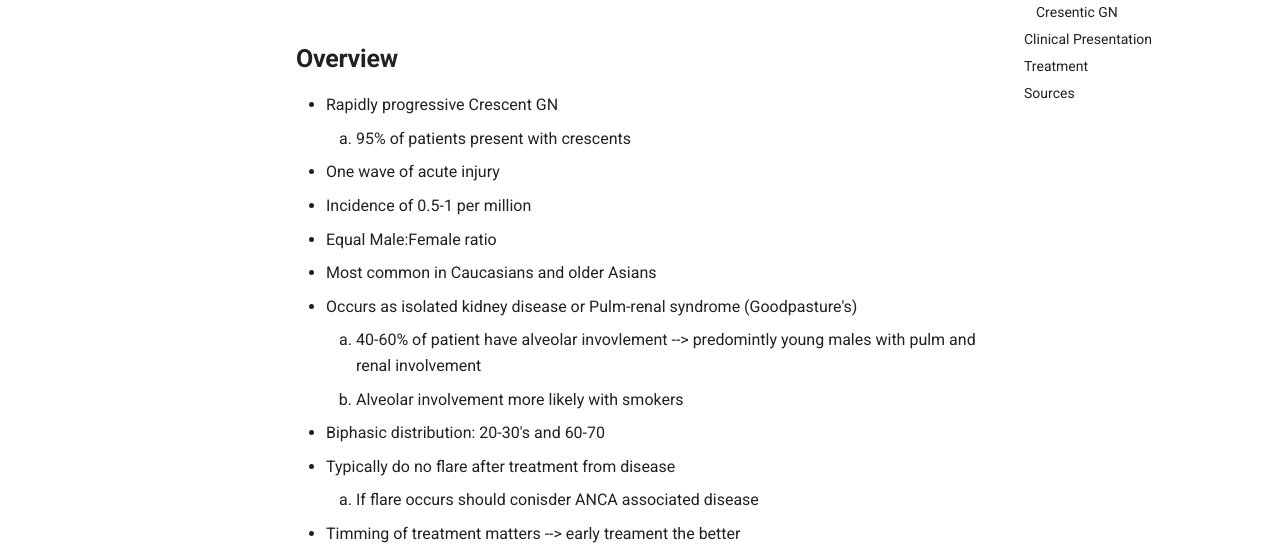
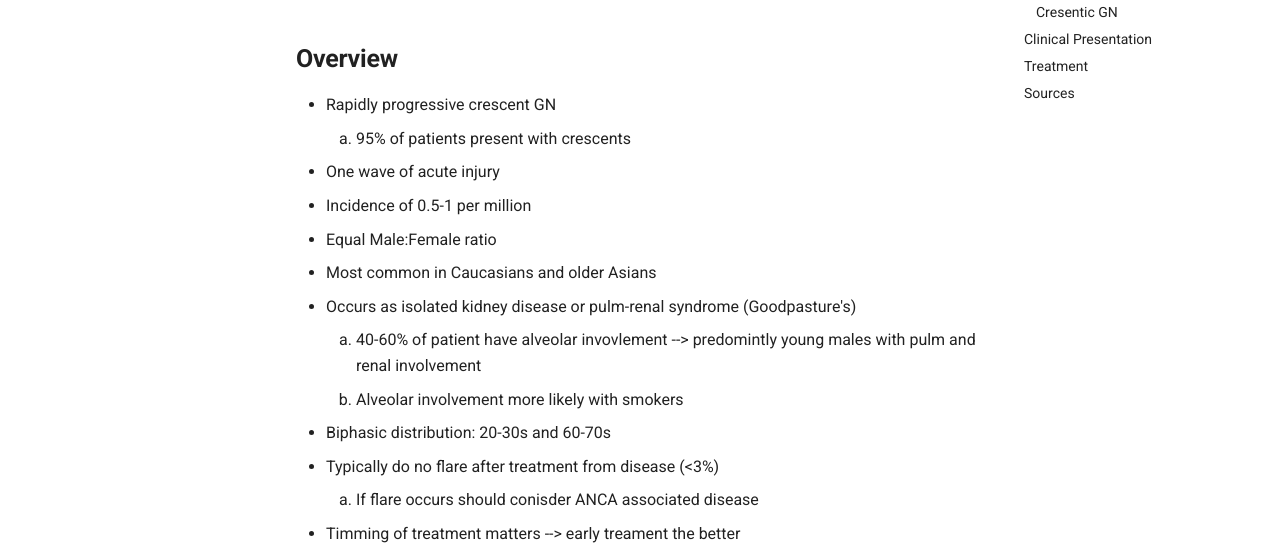
Before and after one commit to TTUNEPH2025/GN, an MkDocs documentation site: the page built from docs/Anti-GBM.md, in a window 1280 px wide and 900 px high. Shown: the part 228-787 px from the top of the window. Built offline with MkDocs 1.6.1 and Material for MkDocs 9.7.7, drawn with Linux system fonts in a browser that asks for light colours.

Commit message:
Update Anti-GBM.md

```diff
--- a/docs/Anti-GBM.md
+++ b/docs/Anti-GBM.md
@@ -1,16 +1,16 @@
 # **Anti-Glomerular Basement Membrane (Anti-GBM)**
 ## **Overview**
-  * Rapidly progressive Crescent GN
+  * Rapidly progressive crescent GN
     1. 95% of patients present with crescents
   * One wave of acute injury
   * Incidence of 0.5-1 per million
   * Equal Male:Female ratio
   * Most common in Caucasians and older Asians
-  * Occurs as isolated kidney disease or Pulm-renal syndrome (Goodpasture's)
+  * Occurs as isolated kidney disease or pulm-renal syndrome (Goodpasture's)
     1. 40-60% of patient have alveolar invovlement --> predomintly young males with pulm and renal involvement
     2. Alveolar involvement more likely with smokers
-  * Biphasic distribution: 20-30's and 60-70
-  * Typically do no flare after treatment from disease
+  * Biphasic distribution: 20-30s and 60-70s
+  * Typically do no flare after treatment from disease (<3%)
      1. If flare occurs should conisder ANCA associated disease
   * Timming of treatment matters --> early treament the better
   * Prior to immunosupression therapy had a 96 mortality rate which has dropped to 47 with immunosupression therapy
```
